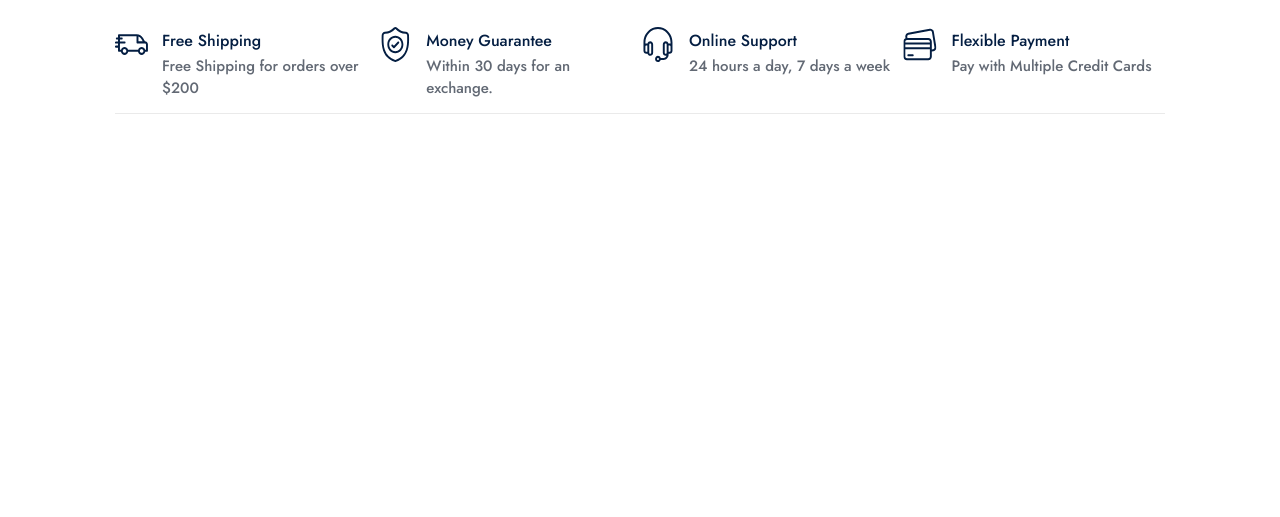
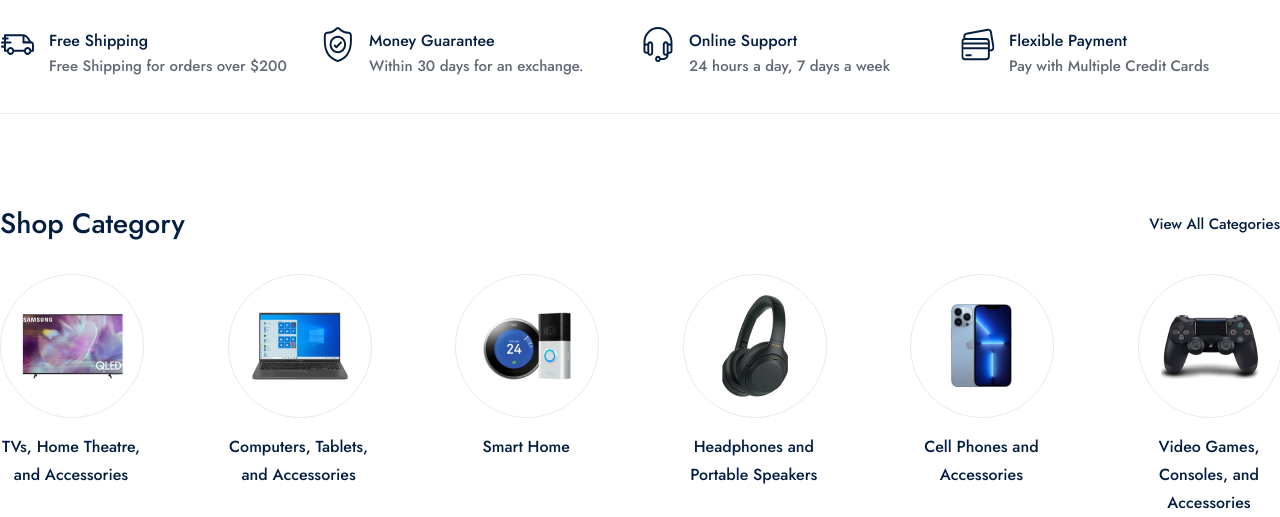
Before and after one commit to aliy01/Zenmart, a plain HTML site: page index.html in a window 1280 px wide. Shown: the part 733-1250 px from the top of the page. Before the commit the page ends 847 px from the top, so only its background shows below. Drawn offline with Linux system fonts and the light colour scheme.

Commit message:
feat: campleted  category frame section view

```diff
--- a/index.html
+++ b/index.html
@@ -158,6 +158,52 @@
           </div>
         </div>
       </div>
+      <div class="shop_category_frame">
+        <div class="container">
+          <div class="category_top">
+            <span>Shop Category</span>
+            <a href="">View All Categories</a>
+          </div>
+          <div class="category_wrapper">
+            <div class="category_box">
+              <div class="category_img_box">
+                <img src="public/images/category/tv.png" alt="" />
+              </div>
+              <span>TVs, Home Theatre, and Accessories</span>
+            </div>
+            <div class="category_box">
+              <div class="category_img_box">
+                <img src="public/images/category/computer.png" alt="" />
+              </div>
+              <span>Computers, Tablets, and Accessories</span>
+            </div>
+            <div class="category_box">
+              <div class="category_img_box">
+                <img src="public/images/category/smart.png" alt="" />
+              </div>
+              <span>Smart Home</span>
+            </div>
+            <div class="category_box">
+              <div class="category_img_box">
+                <img src="public/images/category/headphone.png" alt="" />
+              </div>
+              <span>Headphones and Portable Speakers</span>
+            </div>
+            <div class="category_box">
+              <div class="category_img_box">
+                <img src="public/images/category/phone.png" alt="" />
+              </div>
+              <span>Cell Phones and Accessories</span>
+            </div>
+            <div class="category_box">
+              <div class="category_img_box">
+                <img src="public/images/category/game.png" alt="" />
+              </div>
+              <span>Video Games, Consoles, and Accessories</span>
+            </div>
+          </div>
+        </div>
+      </div>
     </div>
   </body>
 </html>
--- a/public/css/home.css
+++ b/public/css/home.css
@@ -17,6 +17,7 @@
 .header_frame .container {
   display: flex;
   flex-direction: row;
+  width: 1320px;
 }
 
 .header_frame .container .header_left {
@@ -193,6 +194,7 @@
 .service_frame .container {
   display: flex;
   flex-direction: row;
+  width: 1320px;
 }
 
 .service_frame .container .service_box {
@@ -235,3 +237,98 @@
   font-weight: 500;
   line-height: 22px;
 }
+
+/* Shop Category */
+
+.shop_category_frame {
+  position: relative;
+  margin-top: 90px;
+  width: 100%;
+  height: auto;
+
+  display: flex;
+  justify-content: center;
+}
+
+.shop_category_frame .container {
+  display: flex;
+  flex-direction: column;
+  width: 1320px;
+}
+
+.shop_category_frame .container .category_top {
+  width: 100%;
+  height: auto;
+
+  display: flex;
+  flex-direction: row;
+  justify-content: space-between;
+  align-items: center;
+}
+
+.shop_category_frame .category_top span {
+  color: rgba(4, 30, 66);
+
+  font-family: "Jost";
+  font-style: normal;
+  font-size: 28px;
+  font-weight: 500;
+  line-height: 40px;
+}
+
+.shop_category_frame .category_top a {
+  color: rgba(4, 30, 66);
+
+  font-family: "Jost";
+  font-style: normal;
+  font-size: 15px;
+  font-weight: 500;
+  line-height: 22px;
+}
+
+.shop_category_frame .category_top a:hover {
+  border-bottom: 2px solid #041e42;
+}
+
+.shop_category_frame .container .category_wrapper {
+  margin-top: 30px;
+  width: 100%;
+  height: auto;
+
+  display: flex;
+  flex-direction: row;
+  justify-content: space-between;
+}
+
+.shop_category_frame .category_wrapper .category_box {
+  width: 142px;
+  height: auto;
+
+  display: flex;
+  flex-direction: column;
+  cursor: pointer;
+}
+
+.shop_category_frame .category_box .category_img_box {
+  width: 100%;
+  height: 142px;
+
+  display: flex;
+  align-items: center;
+  justify-content: center;
+
+  border: 1px solid #eaeaea;
+  border-radius: 50%;
+}
+
+.shop_category_frame .category_box span {
+  margin-top: 15px;
+  color: rgba(4, 30, 66);
+
+  font-family: "Jost";
+  font-style: normal;
+  font-size: 16px;
+  font-weight: 500;
+  line-height: 28px;
+  text-align: center;
+}
```
